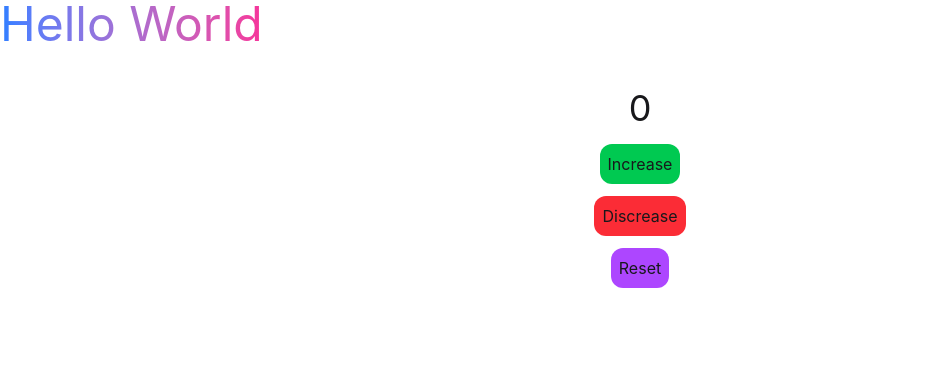
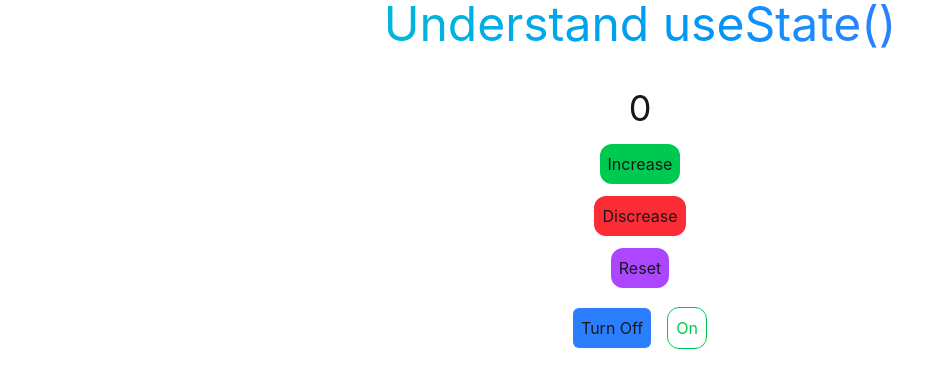
Before and after one commit to juhairulislam/practice-day-1-react, a React (Vite) app: page / in a window 1280 px wide. Shown: the top 388 px of the page, without its empty margins (0-951 px from the left). Built offline with nearby package versions, Linux system fonts and the light colour scheme.

Commit message:
toggling using useState()

```diff
--- a/src/App.jsx
+++ b/src/App.jsx
@@ -5,6 +5,8 @@ import './App.css'
 function App() {
 
   const [count, setCount] = useState(0) ;
+
+  const [isOn, setIsOn] = useState(false)
 
   const countHandler= () =>{
 
@@ -14,7 +16,7 @@ function App() {
   return (
     <>
 <div className='text-center'>
-  <h1 className='text-5xl w-fit bg-gradient-to-r from-blue-500 to-pink-500 bg-clip-text text-transparent'>Hello World</h1>
+  <h1 className='text-5xl w-fit bg-gradient-to-r from-cyan-500  to-blue-500 bg-clip-text text-transparent mx-auto'>Understand useState()</h1>
 <br />
 <button className='my-4 text-4xl'>{count}</button>
 <br />
@@ -31,6 +33,20 @@ function App() {
 </div>
 
 
+<div className='text-center'>
+
+  <button className='bg-blue-500 p-2 rounded-md  my-5' onClick={()=>setIsOn(!isOn)}>
+    {isOn?'Turn On':'Turn Off'}
+
+
+  </button>
+ <button className={`p-2 rounded-xl ml-4 ${isOn?'text-red-500 border border-red-400':'text-green-500 border border-green-500'}`}>
+  {isOn?'Off':'On'}
+ </button>
+
+</div>
+
+
 
     </>
   )
```
